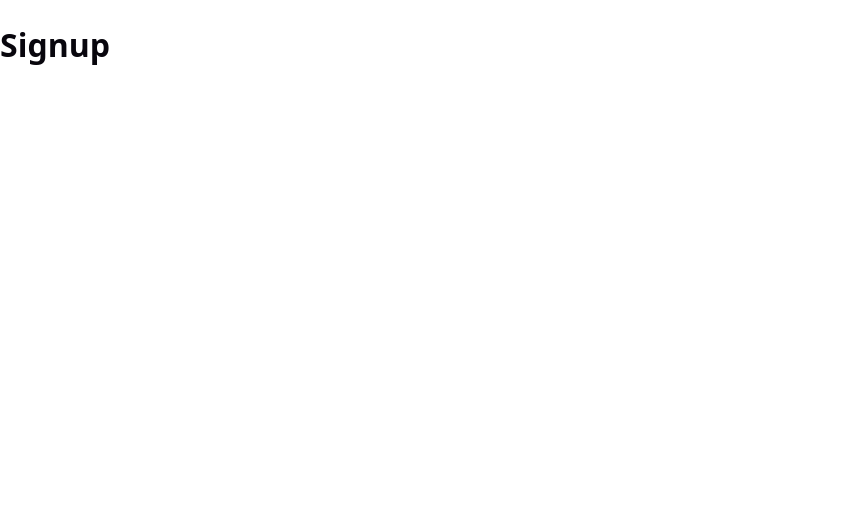
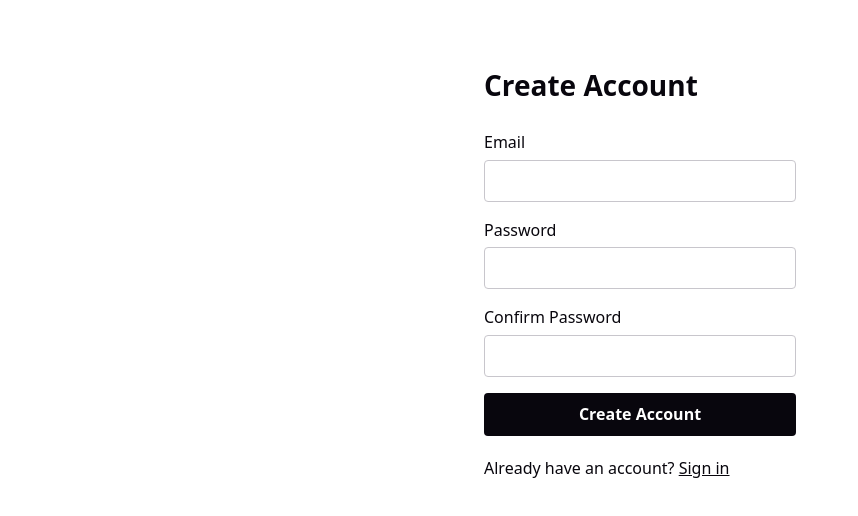
Before and after one commit to weijiedu/alkira_takehome_frontend, a React (Vite) app: page /signup in a window 1280 px wide. Shown: the top 516 px of the page, without its empty margins (0-858 px from the left). Built offline with nearby package versions, Linux system fonts and the light colour scheme.

Commit message:
feat: add signup demo flow

```diff
--- /dev/null
+++ b/src/pages/SignupPage.css
@@ -0,0 +1,73 @@
+.signup-page {
+  box-sizing: border-box;
+  max-width: 22rem;
+  margin: 4rem auto;
+  padding: 0 1.25rem;
+}
+
+.signup-page h1 {
+  margin: 0 0 1.5rem;
+  font-size: 1.75rem;
+  font-weight: 600;
+}
+
+.signup-page form {
+  display: flex;
+  flex-direction: column;
+  gap: 1rem;
+}
+
+.signup-page .field {
+  display: flex;
+  flex-direction: column;
+  gap: 0.35rem;
+}
+
+.signup-page label {
+  font-weight: 500;
+}
+
+.signup-page input {
+  box-sizing: border-box;
+  width: 100%;
+  padding: 0.5rem 0.65rem;
+  font: inherit;
+  border: 1px solid #c8c6cc;
+  border-radius: 4px;
+}
+
+.signup-page input[aria-invalid='true'] {
+  border-color: #b42318;
+}
+
+.signup-page .error {
+  margin: 0;
+  font-size: 0.875rem;
+  font-weight: 400;
+  color: #b42318;
+}
+
+.signup-page .success {
+  margin: 0;
+  font-size: 0.95rem;
+  line-height: 1.5;
+}
+
+.signup-page button {
+  padding: 0.6rem 0.75rem;
+  font: inherit;
+  font-weight: 600;
+  color: #fff;
+  background: #08060d;
+  border: none;
+  border-radius: 4px;
+  cursor: pointer;
+}
+
+.signup-page .login-prompt {
+  margin: 1.25rem 0 0;
+}
+
+.signup-page a {
+  color: inherit;
+}
--- a/src/pages/SignupPage.tsx
+++ b/src/pages/SignupPage.tsx
@@ -1,3 +1,201 @@
+import { useState, type ChangeEvent, type FormEvent } from 'react'
+import { Link } from 'react-router-dom'
+import './SignupPage.css'
+
+interface FieldErrors {
+  email?: string
+  password?: string
+  confirmPassword?: string
+}
+
+function getEmailError(email: string): string | undefined {
+  if (!email) {
+    return 'Email is required.'
+  }
+
+  if (!/^[^\s@]+@[^\s@]+\.[^\s@]+$/.test(email)) {
+    return 'Enter a valid email address.'
+  }
+
+  return undefined
+}
+
+function getPasswordError(password: string): string | undefined {
+  if (!password) {
+    return 'Password is required.'
+  }
+
+  return undefined
+}
+
+function getConfirmPasswordError(
+  password: string,
+  confirmPassword: string,
+): string | undefined {
+  if (!confirmPassword) {
+    return 'Confirm password is required.'
+  }
+
+  if (confirmPassword !== password) {
+    return 'Passwords do not match.'
+  }
+
+  return undefined
+}
+
 export function SignupPage() {
-  return <h1>Signup</h1>
+  const [email, setEmail] = useState('')
+  const [password, setPassword] = useState('')
+  const [confirmPassword, setConfirmPassword] = useState('')
+  const [fieldErrors, setFieldErrors] = useState<FieldErrors>({})
+  const [submitted, setSubmitted] = useState(false)
+
+  function handleEmailChange(event: ChangeEvent<HTMLInputElement>) {
+    setEmail(event.target.value)
+
+    if (fieldErrors.email) {
+      setFieldErrors((current) => ({ ...current, email: undefined }))
+    }
+  }
+
+  function handlePasswordChange(event: ChangeEvent<HTMLInputElement>) {
+    setPassword(event.target.value)
+
+    if (fieldErrors.password || fieldErrors.confirmPassword) {
+      setFieldErrors((current) => ({
+        ...current,
+        password: undefined,
+        confirmPassword: undefined,
+      }))
+    }
+  }
+
+  function handleConfirmPasswordChange(event: ChangeEvent<HTMLInputElement>) {
+    setConfirmPassword(event.target.value)
+
+    if (fieldErrors.confirmPassword) {
+      setFieldErrors((current) => ({
+        ...current,
+        confirmPassword: undefined,
+      }))
+    }
+  }
+
+  function handleSubmit(event: FormEvent<HTMLFormElement>) {
+    event.preventDefault()
+
+    const trimmedEmail = email.trim()
+    const emailError = getEmailError(trimmedEmail)
+    const passwordError = getPasswordError(password)
+    const confirmPasswordError = getConfirmPasswordError(
+      password,
+      confirmPassword,
+    )
+    const nextFieldErrors: FieldErrors = {}
+
+    if (emailError) {
+      nextFieldErrors.email = emailError
+    }
+
+    if (passwordError) {
+      nextFieldErrors.password = passwordError
+    }
+
+    if (confirmPasswordError) {
+      nextFieldErrors.confirmPassword = confirmPasswordError
+    }
+
+    setFieldErrors(nextFieldErrors)
+
+    if (emailError || passwordError || confirmPasswordError) {
+      return
+    }
+
+    setSubmitted(true)
+  }
+
+  return (
+    <main className="signup-page">
+      <h1>Create Account</h1>
+
+      {submitted ? (
+        <p className="success" role="status">
+          Registration is complete for this demo. Please sign in with one of
+          the provided mock accounts.
+        </p>
+      ) : (
+        <form onSubmit={handleSubmit} noValidate>
+          {/* Native browser bubbles would conflict with the inline field errors. */}
+          <div className="field">
+            <label htmlFor="email">Email</label>
+            <input
+              id="email"
+              name="email"
+              type="email"
+              autoComplete="email"
+              value={email}
+              onChange={handleEmailChange}
+              aria-invalid={fieldErrors.email ? true : undefined}
+              aria-describedby={fieldErrors.email ? 'email-error' : undefined}
+            />
+            {fieldErrors.email ? (
+              <p id="email-error" className="error" role="alert">
+                {fieldErrors.email}
+              </p>
+            ) : null}
+          </div>
+
+          <div className="field">
+            <label htmlFor="password">Password</label>
+            <input
+              id="password"
+              name="password"
+              type="password"
+              autoComplete="new-password"
+              value={password}
+              onChange={handlePasswordChange}
+              aria-invalid={fieldErrors.password ? true : undefined}
+              aria-describedby={
+                fieldErrors.password ? 'password-error' : undefined
+              }
+            />
+            {fieldErrors.password ? (
+              <p id="password-error" className="error" role="alert">
+                {fieldErrors.password}
+              </p>
+            ) : null}
+          </div>
+
+          <div className="field">
+            <label htmlFor="confirm-password">Confirm Password</label>
+            <input
+              id="confirm-password"
+              name="confirm-password"
+              type="password"
+              autoComplete="new-password"
+              value={confirmPassword}
+              onChange={handleConfirmPasswordChange}
+              aria-invalid={fieldErrors.confirmPassword ? true : undefined}
+              aria-describedby={
+                fieldErrors.confirmPassword
+                  ? 'confirm-password-error'
+                  : undefined
+              }
+            />
+            {fieldErrors.confirmPassword ? (
+              <p id="confirm-password-error" className="error" role="alert">
+                {fieldErrors.confirmPassword}
+              </p>
+            ) : null}
+          </div>
+
+          <button type="submit">Create Account</button>
+        </form>
+      )}
+
+      <p className="login-prompt">
+        Already have an account? <Link to="/login">Sign in</Link>
+      </p>
+    </main>
+  )
 }
```
